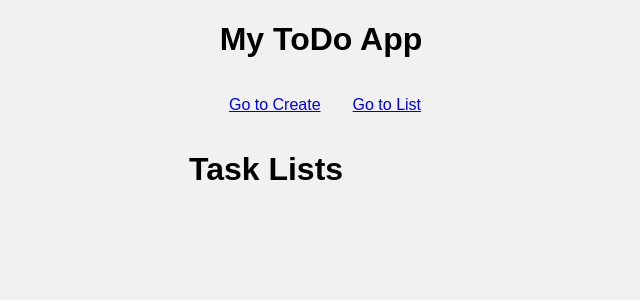
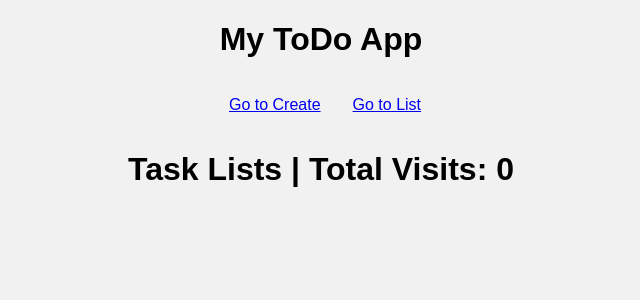
Before and after one commit to CDWizard/ToDo-Django, a Django app: page /list/ in a window 1280 px wide. Shown: the top 300 px of the page, without its empty margins (319-959 px from the left). Run offline with Django 5.2, Linux system fonts and the light colour scheme; data that the repository does not hold is empty.

Commit message:
Enhance ToDo app: update list view to track total visits using cookies and modify README to include cookies section

```diff
--- a/templates/list.html
+++ b/templates/list.html
@@ -1,6 +1,6 @@
 {% extends 'blank_layout.html' %} {% block content %}
 <div>
-  <h1>Task Lists</h1>
+  <h1>Task Lists | Total Visits: {{ visits }}</h1>
   <div>
     {% for todo in todos %}
     <ul
--- a/todo/views.py
+++ b/todo/views.py
@@ -12,8 +12,11 @@ def create(request):
     return render(request, 'create.html', {'form': todoForm})
 
 def list(request):
+    visits = int(request.COOKIES.get('visits', 0))
     todos=Todo.objects.all()
-    return render(request, 'list.html', {'todos': todos})
+    response = render(request, 'list.html', {'todos': todos, 'visits': visits})
+    response.set_cookie('visits', visits + 1, secure=True, httponly=True)
+    return response
 
 def edit(request, id):
     instance = Todo.objects.get(pk=id)
```
Also changed, not shown: README.md.
